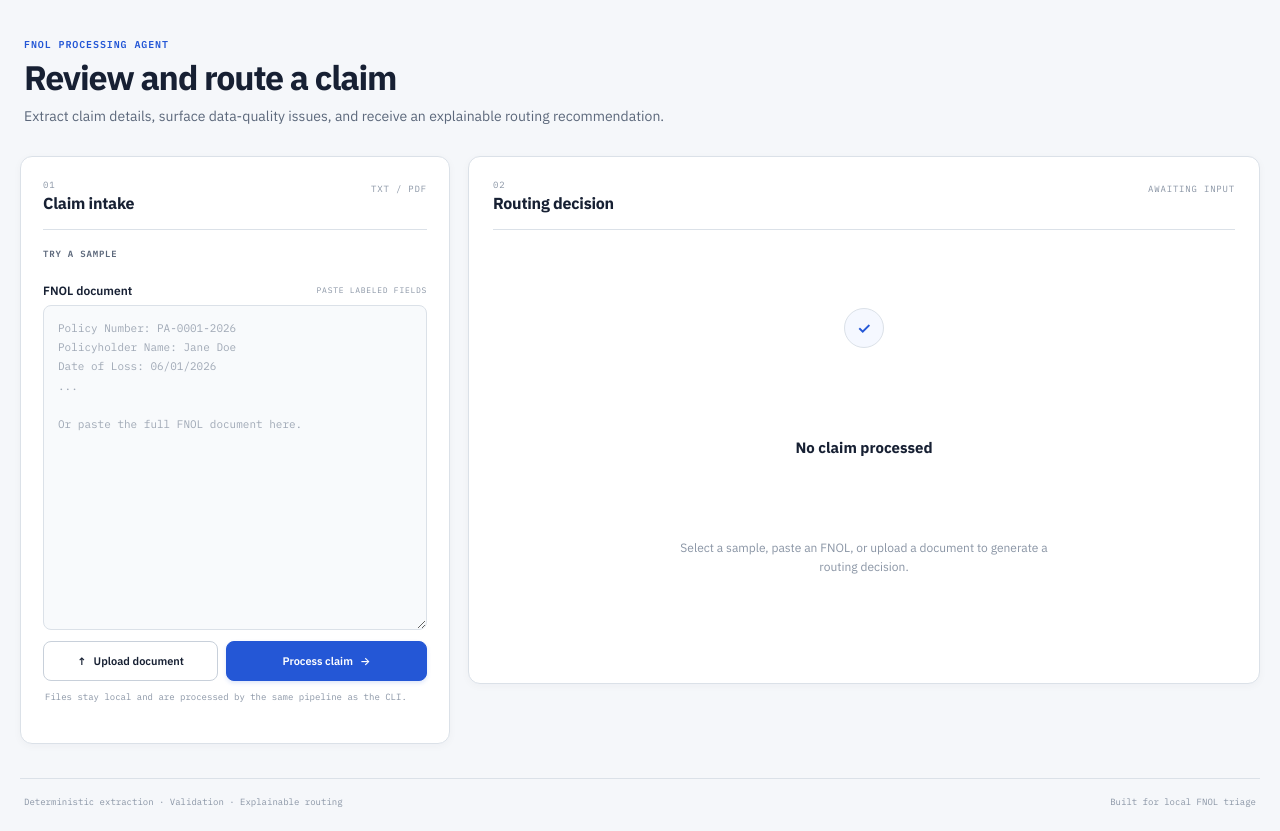
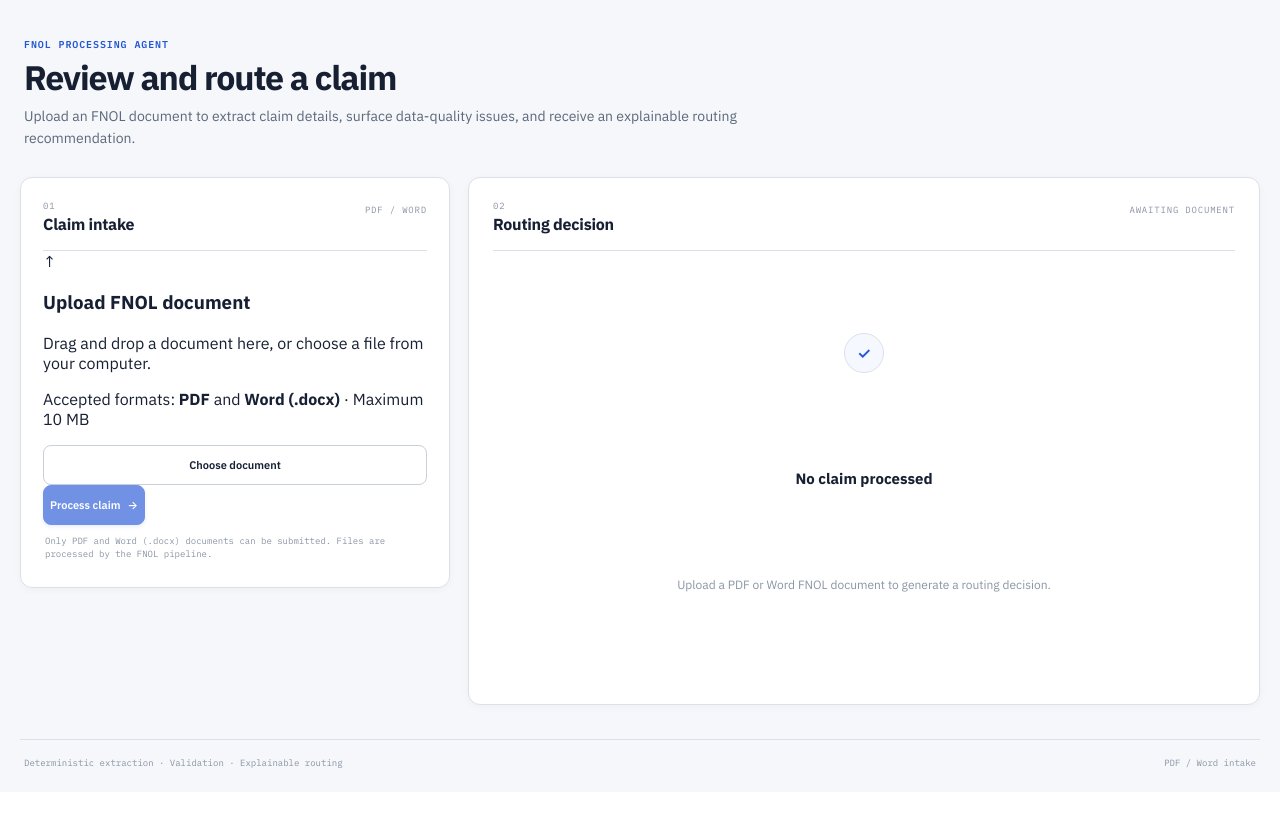
Before and after one commit to santhosh12133/FNOL-Claims-Processing-Agent, a Flask app: page / in a window 1280 px wide. Shown: the part 68-899 px from the top of the page. After the commit the page ends 836 px from the top, so only its background shows below. Run offline with Flask 3, Linux system fonts and the light colour scheme; data that the repository does not hold is empty.

Commit message:
Simplify FNOL UI to document-only intake

```diff
--- a/templates/index.html
+++ b/templates/index.html
@@ -8,7 +8,7 @@
   <link rel="preconnect" href="https://fonts.googleapis.com">
   <link rel="preconnect" href="https://fonts.gstatic.com" crossorigin>
   <link href="https://fonts.googleapis.com/css2?family=IBM+Plex+Mono:wght@400;500;600&family=IBM+Plex+Sans:wght@400;500;600;700&display=swap" rel="stylesheet">
-  <link rel="stylesheet" href="{{ url_for('static', filename='style.css', v='3') }}">
+  <link rel="stylesheet" href="{{ url_for('static', filename='style.css', v='4') }}">
 </head>
 <body>
   <header class="topbar">
@@ -27,7 +27,7 @@
       <div>
         <p class="eyebrow">FNOL PROCESSING AGENT</p>
         <h1>Review and route a claim</h1>
-        <p class="intro-copy">Extract claim details, surface data-quality issues, and receive an explainable routing recommendation.</p>
+        <p class="intro-copy">Upload an FNOL document to extract claim details, surface data-quality issues, and receive an explainable routing recommendation.</p>
       </div>
     </section>
 
@@ -38,29 +38,31 @@
             <span class="panel-kicker">01</span>
             <h2>Claim intake</h2>
           </div>
-          <span class="panel-meta">TXT / PDF</span>
+          <span class="panel-meta">PDF / WORD</span>
         </div>
 
-        <div class="sample-section">
-          <div class="section-label">Try a sample</div>
-          <div class="sample-row" id="sampleRow"></div>
+        <div class="upload-zone" id="uploadZone">
+          <div class="upload-icon" aria-hidden="true">↑</div>
+          <h3>Upload FNOL document</h3>
+          <p>Drag and drop a document here, or choose a file from your computer.</p>
+          <p class="supported-types">Accepted formats: <strong>PDF</strong> and <strong>Word (.docx)</strong> · Maximum 10 MB</p>
+          <label class="upload-btn upload-btn--primary">
+            Choose document
+            <input type="file" id="fileInput" accept=".pdf,.docx,application/pdf,application/vnd.openxmlformats-officedocument.wordprocessingml.document" hidden>
+          </label>
         </div>
 
-        <div class="input-label-row">
-          <label for="textInput">FNOL document</label>
-          <span>Paste labeled fields</span>
+        <div class="selected-file" id="selectedFile" hidden>
+          <div class="selected-file__icon" aria-hidden="true">DOC</div>
+          <div class="selected-file__details">
+            <span class="selected-file__label">Selected document</span>
+            <strong id="selectedFileName"></strong>
+          </div>
+          <button id="removeFileBtn" class="remove-file" type="button" aria-label="Remove selected document">×</button>
         </div>
-        <textarea id="textInput" spellcheck="false"
-          placeholder="Policy Number: PA-0001-2026&#10;Policyholder Name: Jane Doe&#10;Date of Loss: 06/01/2026&#10;...&#10;&#10;Or paste the full FNOL document here."></textarea>
 
-        <div class="intake-actions">
-          <label class="upload-btn">
-            <span aria-hidden="true">↑</span> Upload document
-            <input type="file" id="fileInput" accept=".txt,.pdf" hidden>
-          </label>
-          <button id="processBtn" class="process-btn" type="button">Process claim <span aria-hidden="true">→</span></button>
-        </div>
-        <p class="intake-hint" id="fileHint">Files stay local and are processed by the same pipeline as the CLI.</p>
+        <button id="processBtn" class="process-btn" type="button" disabled>Process claim <span aria-hidden="true">→</span></button>
+        <p class="intake-hint" id="fileHint">Only PDF and Word (.docx) documents can be submitted. Files are processed by the FNOL pipeline.</p>
       </section>
 
       <section class="panel result" aria-label="Case result">
@@ -69,13 +71,13 @@
             <span class="panel-kicker">02</span>
             <h2>Routing decision</h2>
           </div>
-          <span class="panel-meta" id="resultStatus">AWAITING INPUT</span>
+          <span class="panel-meta" id="resultStatus">AWAITING DOCUMENT</span>
         </div>
 
         <div id="resultEmpty" class="result-empty">
           <div class="empty-icon" aria-hidden="true">✓</div>
           <h3>No claim processed</h3>
-          <p>Select a sample, paste an FNOL, or upload a document to generate a routing decision.</p>
+          <p>Upload a PDF or Word FNOL document to generate a routing decision.</p>
         </div>
 
         <div id="resultCard" class="result-card" hidden>
@@ -117,9 +119,9 @@
 
   <footer class="footer">
     <span>Deterministic extraction · Validation · Explainable routing</span>
-    <span>Built for local FNOL triage</span>
+    <span>PDF / Word intake</span>
   </footer>
 
-  <script src="{{ url_for('static', filename='app.js', v='3') }}"></script>
+  <script src="{{ url_for('static', filename='app.js', v='4') }}"></script>
 </body>
 </html>
```
